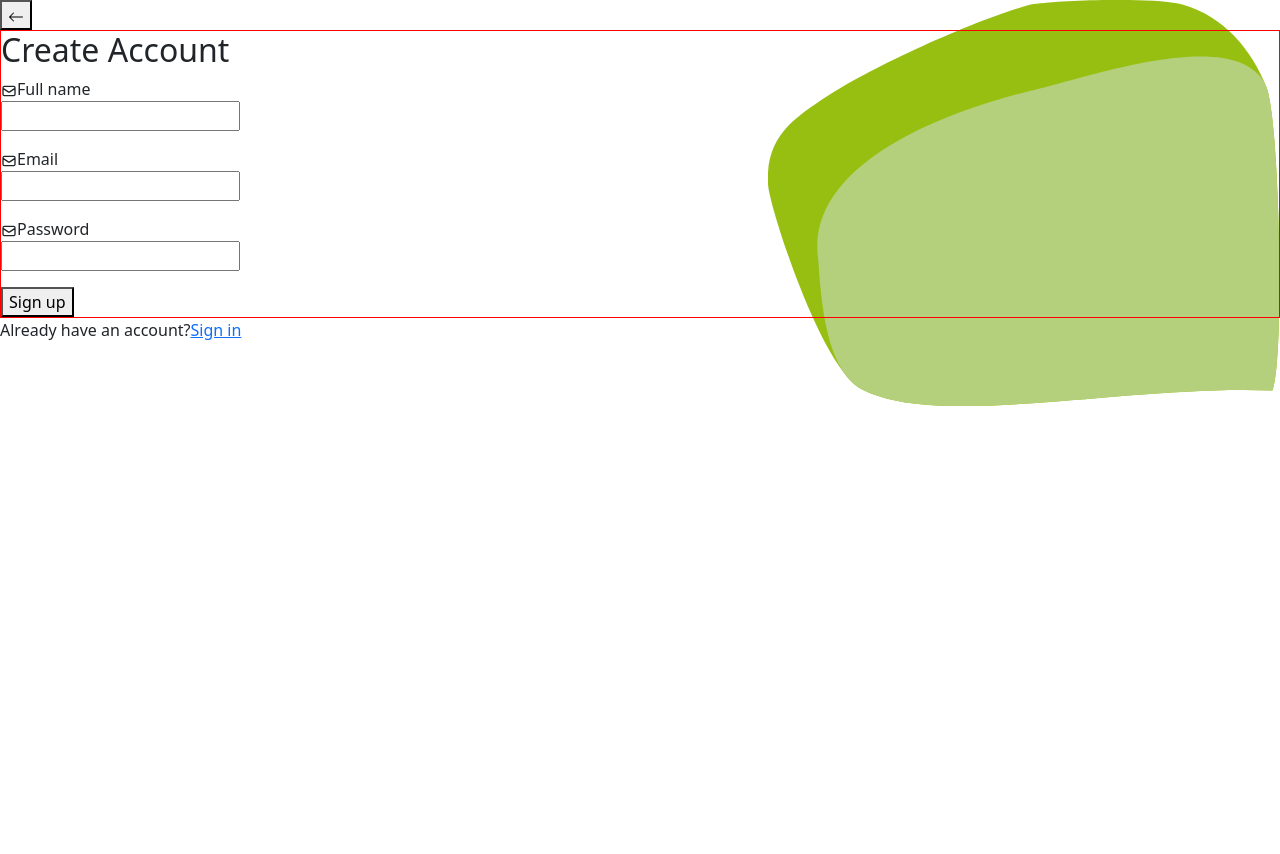
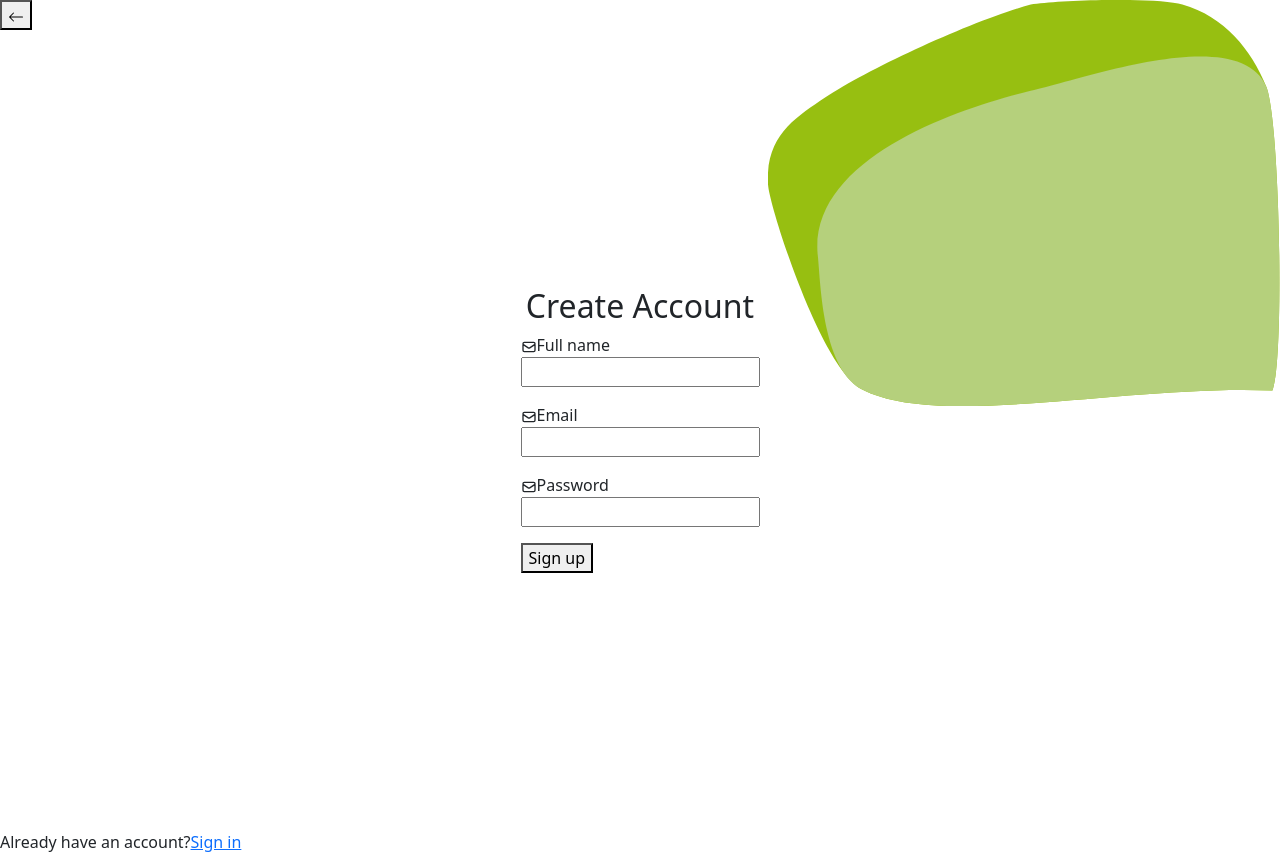
Before and after one commit to bobb-Rob/cars-test-reservation-app-frontend, a React (Create React App) app: page /signup in a window 1280 px wide. Before the commit the page ends 800 px from the top, so only its background shows below. Built offline with nearby package versions, Linux system fonts and the light colour scheme; no server answers; a web font is replaced by a local one.

Commit message:
Add some styles

```diff
--- a/src/components/sign-in-sign-up/splash.js
+++ b/src/components/sign-in-sign-up/splash.js
@@ -16,7 +16,7 @@ const Splash = () => (
         <Link to="/login" className="text-decoration-none">
           <button
             type="button"
-            className="mb-5 sign-btn"
+            className="sign-btn"
           >
             Sign In
           </button>
@@ -24,7 +24,7 @@ const Splash = () => (
         <Link to="/signup" className="text-decoration-none">
           <button
             type="button"
-            className="mb-3 sign-btn"
+            className=" sign-btn"
           >
             Create Account
           </button>
--- a/src/styles/signin_signup.css
+++ b/src/styles/signin_signup.css
@@ -21,6 +21,8 @@
   justify-content: center;
   align-items: center;
   cursor: pointer;
+  width: 180px;
+  margin-bottom: 10px;
 }
 
 .icons-wrap {
@@ -46,8 +48,13 @@
   background-position: 100% 0;
   background-size: 40%;
   height: 100vh;
+
 }
 
 .sign-in-form-wrap {
-  border: 1px solid red;
+  display: flex;
+  flex-direction: column;
+  justify-content: center;
+  align-items: center;
+  height: 100vh;
 }
```
